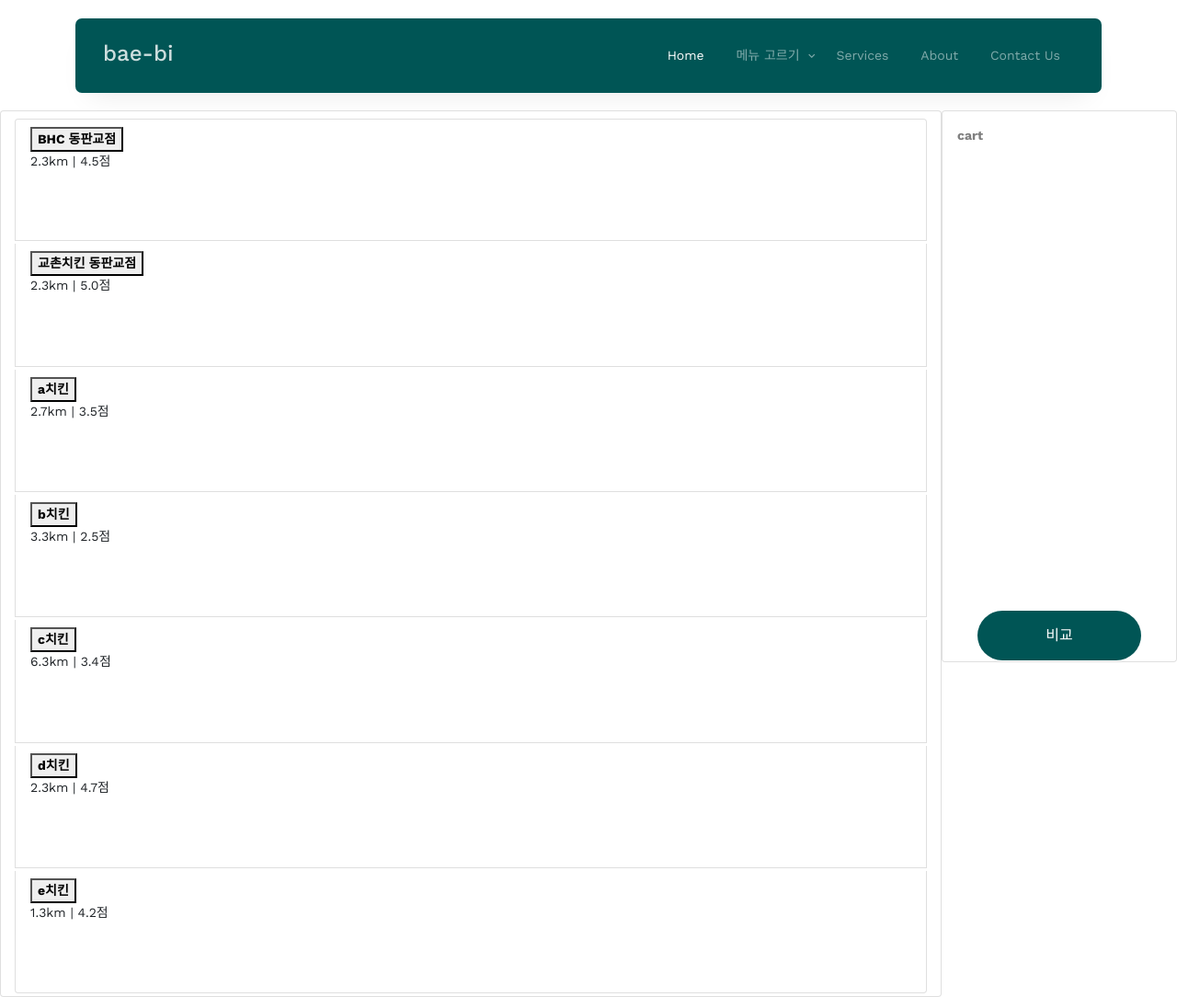
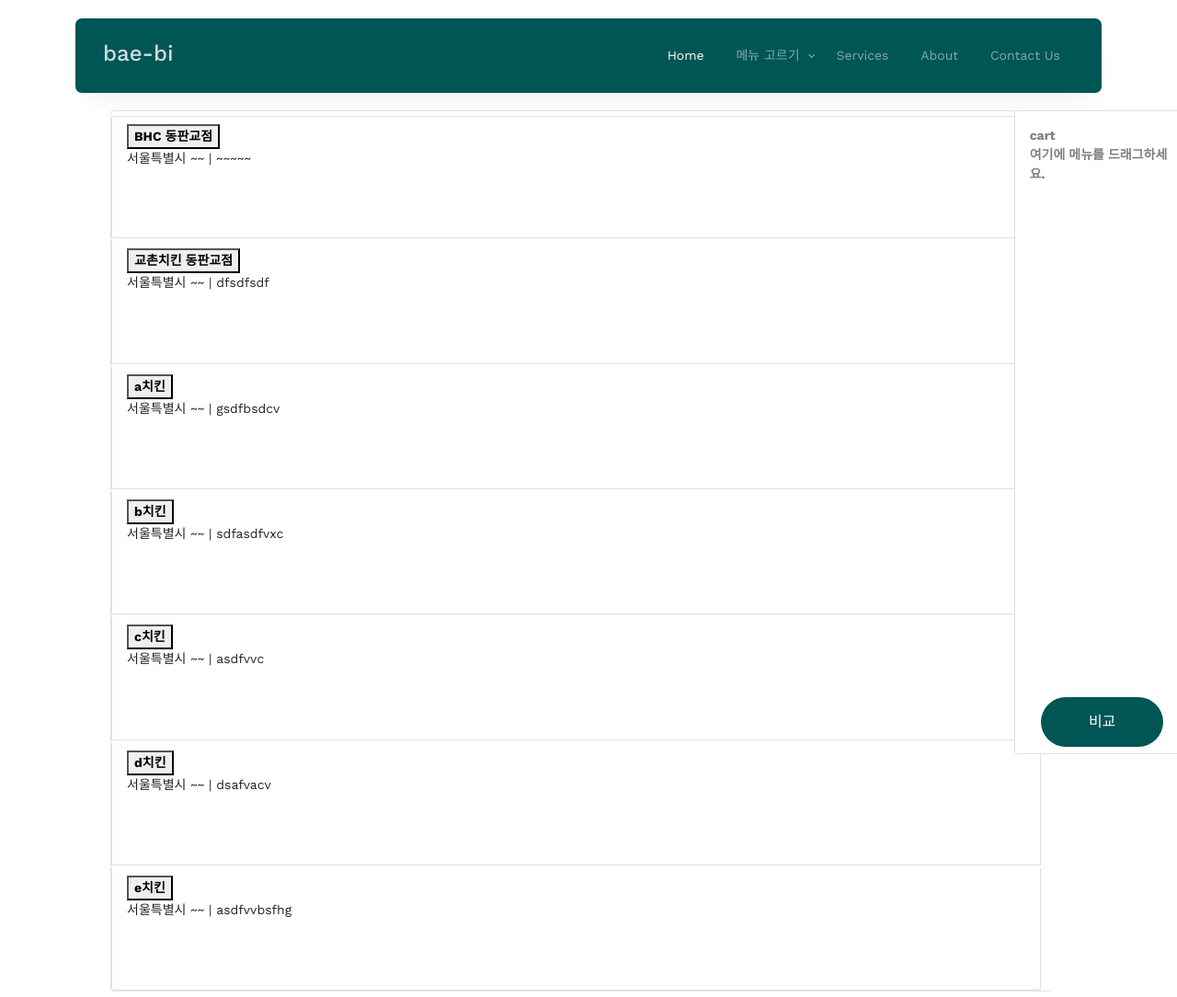
Before and after one commit to minzy213/bae_bi, a Django app: page /main/1 in a window 1280 px wide. Shown: the whole page at 92% size. Run offline with Django 4.2, Linux system fonts and the light colour scheme; some libraries are stand-ins or nearby versions; some web fonts are replaced.

Commit message:
[bae-bi] 조인환
메뉴 리스트 만들 때 데이터 포멧이 변경되었으니 수정이 필요합니다. ( category.html 전반적인 수정이 필요합니다. )

```diff
--- a/bae_bi/bae_bi/settings.py
+++ b/bae_bi/bae_bi/settings.py
@@ -81,7 +81,7 @@ DATABASES = {
         'ENGINE': 'django.db.backends.mysql',
         'NAME': 'bae_bi',
         'USER': 'root',
-        'PASSWORD': '0128',
+        'PASSWORD': '0000',
         'HOST': '127.0.0.1',
         'PORT': '3306'
     }
--- a/bae_bi/board/templates/board/base.html
+++ b/bae_bi/board/templates/board/base.html
@@ -82,7 +82,7 @@
       </div>
 
       <main class="flex-shrink-0" style="padding-top: 100px">
-        <div>
+        <div style="margin-left: 30px; margin-right: 30px">
           {% block main %}{% endblock main %}
         </div>
       </main>
--- a/bae_bi/board/templates/board/category.html
+++ b/bae_bi/board/templates/board/category.html
@@ -55,24 +55,34 @@
     ev.preventDefault();
   }
   let cart_list = [];
+
+  function check_cart(){
+    if (cart_list.length !== 0) {
+      document.getElementById('drag-helper').style.display='none';
+    } else{
+      document.getElementById('drag-helper').style.display='block';
+
+    }
+  }
   function drop_handler(ev) {
     console.log("Drop");
     ev.preventDefault();
     var id = ev.dataTransfer.getData("text");
     if (!cart_list.includes("_" + id) && ev.target.id == "dest_copy") {
       var nodeCopy = document.getElementById(id).cloneNode(true);
-      nodeCopy.style.height = "70px";
-      const button = document.createElement("button");
-      button.className = "btn btn-close";
+      nodeCopy.style.height = "140px";
+      var item = nodeCopy.querySelector(".menu-item");
+      item.style.width = "80%";
+      var button = nodeCopy.querySelector(".btn");
       button.onclick = () => {
         remove_cart("_" + id,ev)
       };
-      button.ariaLabel="Close";
-      button.type = "button";
-      nodeCopy.appendChild(button)
+      button.style.display = "block";
+      ev.target.appendChild(nodeCopy);
       nodeCopy.id = "_" + id
-      ev.target.appendChild(nodeCopy);
       cart_list.push("_" + id);
+      check_cart()
+
     }
   }
 
@@ -87,6 +97,7 @@
       ev.target.removeChild(child);
       var idx = cart_list.indexOf(id)
       cart_list.splice(idx,1);
+      check_cart()
     }
   }
 
@@ -103,6 +114,7 @@
 
 function switch_Display() {
   if(document.getElementById("Display_On_Off").style.display == "none") {
+    window.scrollTo({top:0, behavior:"smooth"});
     document.getElementById("Display_On_Off").style.display = "block";
   } else {
     document.getElementById("Display_On_Off").style.display = "none";
@@ -150,16 +162,26 @@ function switch_Display() {
       type: 'POST',
       url: '/update',
       data:{
-        store_name: $('#store_name').val()
+        store_name: $('#store_name').val(),
       },
       success: function(data){
         const menu = JSON.parse(data)
-        let menu_html = []
-        for(const me of menu){
-          menu_html.push('<li style="height: 100pt" class="list-group-item" draggable="true" id="'+ me.name +'" ondragstart="dragstart_handler(event);" ondragend="dragend_handler(event);"><p><strong>' + me.name+ '</strong> | ' + me.name + '</p><p>' + me.name + '</p></li>')
-          console.log(me.name);
+        let menu_html = ''
+        for(const me of menu.menus){
+          menu_html = menu_html + ('<li style="height: 100pt; margin-bottom: 15px;" class="list-group-item" draggable="true" id="'+ me.name +'" ondragstart="dragstart_handler(event);" ondragend="dragend_handler(event);">\
+                            <button type="button" aria-label="Close" class="btn btn-close" style="float: right; display:none"></button>\
+                            <div class="menu-item">\
+                              <p><strong>' + me.name+ '</strong></p>\
+                              <p>|')
+          for(const item of me.coupon){
+            menu_html = menu_html + (item.company + ": "+ item.coupon + ' | ')
+          }
+          menu_html = menu_html + ('</p></div></li>')
         }
         $('#store-detail').html(menu_html)
+        $('#crt-store-name').html(menu.store)
+        $('#crt-store-info').html(menu.dil_time)
+
       }
 
     })
@@ -169,21 +191,21 @@ function switch_Display() {
 
 
 
-<div style="display: flex">
+<div style="display: flex; margin-left: 90px; margin-right: 90px">
   <!-- start -->
   <div>
-    <div class="z-0 position-absolute card" style="width: 80%;">
+    <div class="border border-end-0 z-0 position-absolute card" style="width: 80%;">
 
       <div class="container">
         <div class="row justify-content-between">
-          <div style="margin-top: 5px;">
-            <ul class="list-group" style="row-gap: 3px; margin: 3px">
+          <div style="margin-top: 5px; padding-left: 0;">
+            <ul class="list-group" style="row-gap: 3px; margin: 3px float: left;">
               {% for store in cat_list.store_list %}
                 <li style="height: 100pt;" class="list-group-item">
                   <form action="" id="post-form">
                     {% csrf_token %}
                     <button id="store_name" style="text-align: left;" type="submit" onclick="switch_Display();" name="store_name"><strong>{{store.name}}</strong></button>
-                    <p style="text-align: left;">{{store.distance}} | {{store.review}}점</p>
+                    <p style="text-align: left;">{{store.adrs}} | {{store.sale}}</p>
                   </form>
                 </li>
               {% endfor %}
@@ -199,7 +221,7 @@ function switch_Display() {
       <div class="container">
       <!-- store list element start -->
         <div class="tab">
-          <ul class="tabitems">
+          <ul class="tabitems" style="width: 80%;">
             <li class="item" style="display: inline-block; width: 10%;">
               <a class="tablink active" href="#" onclick="openTab(event, 'tabA')">가게 메뉴</a>
             </li>
@@ -211,13 +233,38 @@ function switch_Display() {
 
       <!--tabA start-->
           <div id="tabA" class="tabcontent" style="display: block;">
-            <p>가게 메뉴<br> 가게 메뉴들이 표기 되는 부분 </p>
+            <p id="crt-store-name" class="border-bottom border-5" style="font-size: 60px"></p>
+            <p id="crt-store-info"></p>
             <div id="store-detail"></div>
           </div>
           <!--tabA end-->
           <!--tabB start-->
           <div id="tabB" class="tabcontent" style="display: none;">
-            <p>리뷰<br> 리뷰 리스트가 표기되는 부분, 작성도 가능하다. </p>
+            <div class="card-body mb-3 border-bottom border-5" style="height: 180px;">
+              <label for="exampleFormControlTextarea1" class="form-label">댓글 작성하기</label>
+              <input class="form-control" id="exampleFormControlTextarea1" rows="3" style="margin-bottom: 6px;"></input>
+              <button class="btn btn-success" type="submit" style="float: right;">작성</button>
+            </div>
+            <ul class="list-group" style="row-gap: 3px; margin: 3px">
+              <li>
+                <div>
+                  <p>댓글 내용 가짜로 지어내는중</p>
+                  <img class="border rounded border-3" src="https://pelicana.co.kr/resources/images/menu/original_menu10_210705.png" alt="img" style="width: 180px; height:100px; float: right;">
+                </div>
+              </li>
+              <li>
+                <div>
+                  <p>댓글 내용 가짜로 지어내는중</p>
+                  <img class="border rounded border-3" src="https://pelicana.co.kr/resources/images/menu/original_menu10_210705.png" alt="img" style="width: 180px; height:100px; float: right;">
+                </div>
+              </li>
+              <li>
+                <div>
+                  <p>댓글 내용 가짜로 지어내는중</p>
+                  <img class="border rounded border-3" src="https://pelicana.co.kr/resources/images/menu/original_menu10_210705.png" alt="img" style="width: 180px; height:100px; float: right;">
+                </div>
+              </li>
+            </ul>
           </div>
         </div>
       <!-- store list element end -->
@@ -242,14 +289,18 @@ function switch_Display() {
   <!-- end -->
 
   <!-- cart start -->
-  <div style="width: 20%; margin-right: 10px; position: fixed; margin-left: 80%; height: 600px;" class="card">
-    <strong class="card-body" id="dest_copy" ondrop="drop_handler(event);" ondragover="dragover_handler(event);">cart</strong>
+  <div style="width: 15%; margin-right: 10px; position: fixed; margin-left: 83.8%; height: 700px;" class="card">
+    <strong class="card-body" id="dest_copy" ondrop="drop_handler(event);" ondragover="dragover_handler(event);">cart
+      <div id="drag-helper">
+        여기에 메뉴를 드래그하세요.
+      </div>
+      </strong>
       <center>
           <button
               class="btn btn-outline-success active"
               style="
               width: 70%;
-              margin-bottom: 1pt;
+              margin-bottom: 5pt;
               background-color: #005555;
               justify-content: center;
               ">비교
--- a/bae_bi/board/views.py
+++ b/bae_bi/board/views.py
@@ -32,13 +32,13 @@ def category(request, category_name):
 
     cat_list = {
         'name': '치킨', 'store_list' : [
-            {'name':'BHC 동판교점', 'distance':'2.3km', 'review':'4.5'},
-            {'name':'교촌치킨 동판교점', 'distance':'2.3km', 'review':'5.0'},
-            {'name':'a치킨', 'distance':'2.7km', 'review':'3.5'},
-            {'name':'b치킨', 'distance':'3.3km', 'review':'2.5'},
-            {'name':'c치킨', 'distance':'6.3km', 'review':'3.4'},
-            {'name':'d치킨', 'distance':'2.3km', 'review':'4.7'},
-            {'name':'e치킨', 'distance':'1.3km', 'review':'4.2'},
+            {'name':'BHC 동판교점', 'adrs':'서울특별시 ~~', 'sale':'~~~~~'},
+            {'name':'교촌치킨 동판교점', 'adrs':'서울특별시 ~~', 'sale':'dfsdfsdf'},
+            {'name':'a치킨', 'adrs':'서울특별시 ~~', 'sale':'gsdfbsdcv'},
+            {'name':'b치킨', 'adrs':'서울특별시 ~~', 'sale':'sdfasdfvxc'},
+            {'name':'c치킨', 'adrs':'서울특별시 ~~', 'sale':'asdfvvc'},
+            {'name':'d치킨', 'adrs':'서울특별시 ~~', 'sale':'dsafvacv'},
+            {'name':'e치킨', 'adrs':'서울특별시 ~~', 'sale':'asdfvvbsfhg'},
         ]
     }
     return render(request, 'board/category.html' , {'cat_list':cat_list})
@@ -46,13 +46,16 @@ def category(request, category_name):
 def update(request):
     # bhc를 눌렀다는 가정하에...
     if request.method == "POST":
-        menu = [
-        {'name':'뿌링클',
-         'coupon':[
+        menu = {
+            'store' : 'BHC',
+            'dil_time':'배민: 40분 | 요기요: 50분',
+        'menus':
+            [{'name':'뿌링클',
+            'coupon':[
             {'company':'요기요', 'coupon': '5% 할인'},
             {'company':'배달의 민족', 'coupon': '5% 할인'},
             {'company':'쿠팡이츠', 'coupon': '5% 할인'},]},
-        {'name':'치킨 1',
+            {'name':'치킨 1',
          'coupon':[
             {'company':'요기요', 'coupon': '5% 할인'},
             {'company':'배달의 민족', 'coupon': '5% 할인'},
@@ -61,9 +64,15 @@ def update(request):
          'coupon':[
             {'company':'요기요', 'coupon': '5% 할인'},
             {'company':'배달의 민족', 'coupon': '5% 할인'},
-            {'company':'쿠팡이츠', 'coupon': '5% 할인'},]},
-        ]
-
+            {'company':'쿠팡이츠', 'coupon': '5% 할인'},]}]
+        }
         return HttpResponse(json.dumps(menu))
 
     return HttpResponse({"error": "invalid request"})
+
+def review_update(request):
+    if request.method == "POST":
+        menu = ''
+        return HttpResponse(json.dumps(menu))
+
+    return HttpResponse({"error": "invalid request"})
```
Also changed, not shown: bae_bi/board/templates/board/temp2.html (+29 -5 lines).
